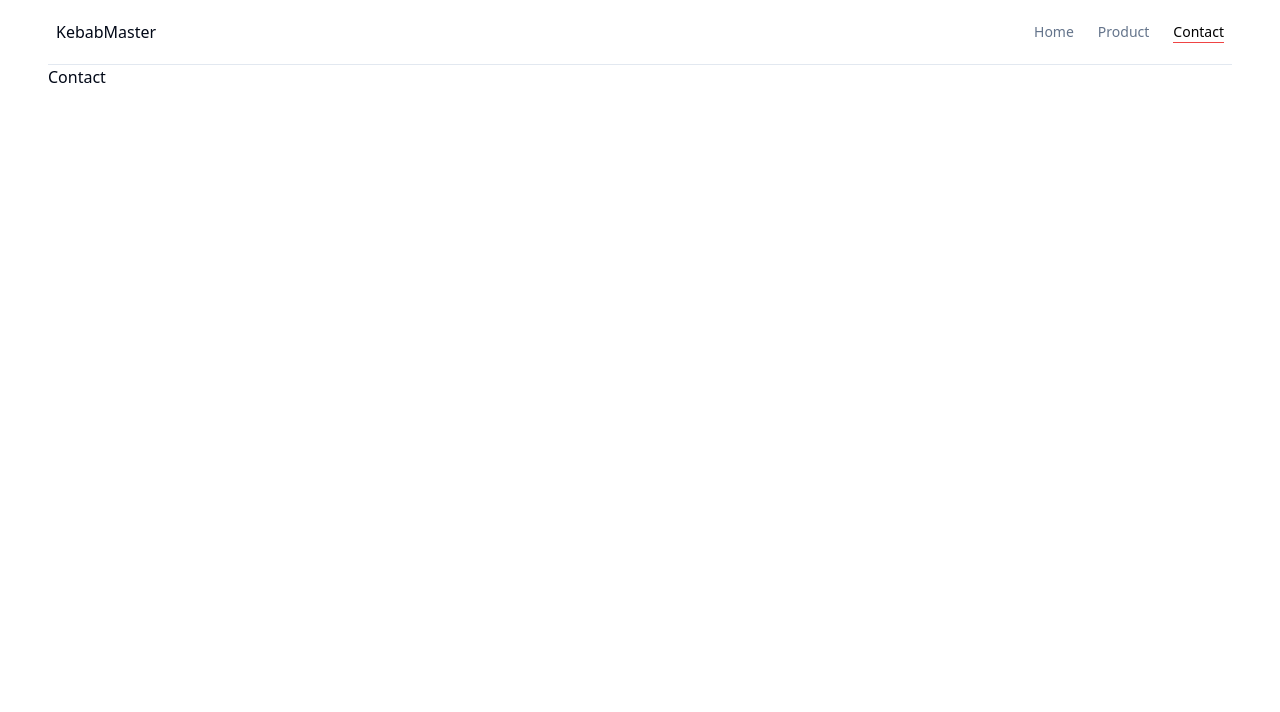
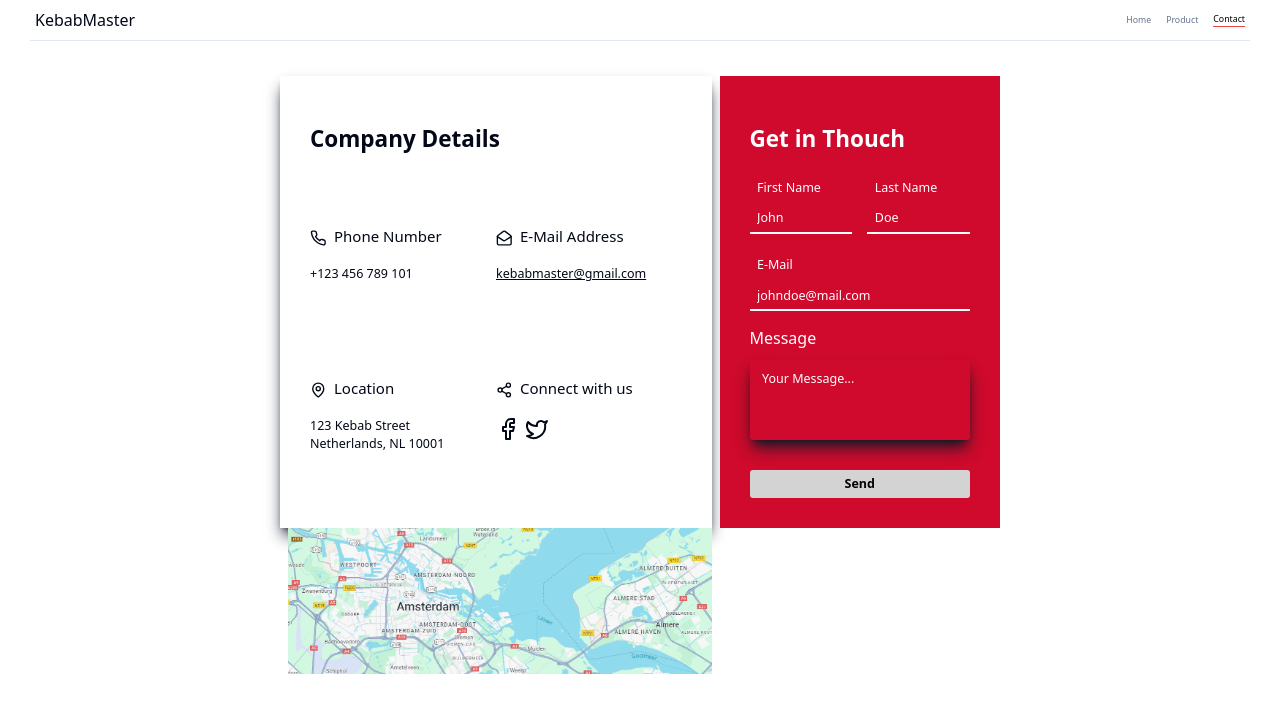
Before and after one commit to kyenideniz/kebab-master, a Next.js app: page /contact in a window 1280 px wide. Shown: the top 712 px of the page. Built offline with nearby package versions, Linux system fonts and the light colour scheme.

Commit message:
before map location, contact ui done

```diff
--- a/app/(routes)/contact/page.tsx
+++ b/app/(routes)/contact/page.tsx
@@ -1,3 +1,99 @@
+import { Button } from "@/components/ui/button";
+import { Input } from "@/components/ui/input";
+import { Textarea } from "@/components/ui/textarea";
+import { Facebook, MailOpen, MapPin, Phone, Share2, Twitter } from "lucide-react";
+import Image from "next/image";
+
 export default function Contact() {
-    return <div>Contact</div>
+    return (
+        <div className="p-2 w-full">
+            <div className="p-12 w-full items-center justify-center flex">
+                <div className="max-w-6xl grid grid-cols-5 w-full space-x-3 relative ">
+                    <div className="col-span-3 grid w-full px-12 pt-12 shadow-lg shadow-gray-800">
+                        <div className="text-4xl font-bold pt-8">
+                            Company Details
+                        </div>
+                        <div className="grid grid-cols-2">
+                            <div className="">
+                                <div className="text-2xl pb-6">
+                                    <Phone className="inline text-2xl pr-3 "/>
+                                    <div className="inline h-[40px] aspect-square">Phone Number</div>
+                                </div>
+                                <div className="text-xl">+123 456 789 101</div>
+                            </div>
+                            <div>
+                                <div className="text-2xl pb-6">
+                                    <MailOpen className="inline text-2xl pr-3 "/>
+                                    <div className="inline h-[40px] aspect-square">E-Mail Address</div>
+                                </div>
+                                <div className="text-xl underline">kebabmaster@gmail.com</div>
+                            </div>
+                        </div>
+                        <div className="grid grid-cols-2 pt-8">
+                            <div>
+                                <div className="text-2xl pb-6">
+                                    <MapPin className="inline text-2xl pr-3 "/>
+                                    <div className="inline h-[40px] aspect-square">Location</div>
+                                </div>
+                                <div className="text-xl">123 Kebab Street <br></br>Netherlands, NL 10001</div>
+                            </div>
+                            <div>
+                                <div className="text-2xl pb-6">
+                                    <Share2  className="inline text-2xl pr-3 "/>
+                                    <div className="inline h-[40px] aspect-square">Connect with us</div>
+                                </div>
+                                <div className="text-xl">
+                                    <Facebook className="inline space-x-2"/>
+                                    <Twitter className="inline ml-2"/>
+                                </div>
+                            </div>
+                        </div>
+
+                    </div>
+                    <div className="col-span-3 row-span-1 row-start-4">
+
+                        <Image
+                            src={"/netherlands.PNG"}
+                            alt={"left"}
+                            width={500}
+                            height={500}
+                            className="w-full h-full"
+                            />
+                    </div>
+                    <div className="col-span-2 bg-[#cf0a2c] p-12 text-white">
+                        <div className="text-4xl font-semibold py-8">
+                            Get in Thouch
+                        </div>
+                        <div className="grid grid-cols-2">
+                            <div className="pb-6 pr-3">
+                                <div className="text-xl pl-3 py-3">First Name</div>
+                                <Input placeholder="John" className="placeholder:font-light font-light text-xl bg-transparent w-full h-12 focus-visible:text-xl placeholder:text-white border-white placeholder:text-xl"/>
+                            </div>
+                            <div className="pb-6 pl-3">
+                                <div className="text-xl pl-3 py-3">Last Name</div>
+                                <Input placeholder="Doe" className="placeholder:font-light font-light text-xl bg-transparent w-full h-12 focus-visible:text-xl placeholder:text-white border-white placeholder:text-xl"/>
+                            </div>
+                        </div>
+                        <div className="pb-6 ">
+                            <div className="text-xl pl-3 py-3">E-Mail</div>
+                            <Input placeholder="johndoe@mail.com" className="placeholder:font-light font-light text-xl placeholeder:underline focus-within:text-white focus-visible:text-xl bg-transparent w-full h-12 placeholder:text-white border-white placeholder:text-xl"/>
+                        </div>
+                        <div>
+                            <div className="pb-4">
+                                Message
+                            </div>
+                            <Textarea
+                                placeholder="Your Message..."
+                                className="text-xl text-white placeholder:font-light font-light placeholder:text-white placeholder:p-2 resize-none bg-transparent border-none shadow-lg shadow-gray-900"
+
+                            />
+                        </div>
+                        <div className="pt-12">
+                            <Button className="w-full bg-[#d3d3d3] hover:bg-[#c0c0c0] font-semibold h-full text-black text-xl">Send</Button>
+                        </div>
+                    </div>
+                </div>
+            </div>
+        </div>
+    )
 }
--- a/app/(routes)/layout.tsx
+++ b/app/(routes)/layout.tsx
@@ -1,4 +1,4 @@
-import { redirect } from "next/navigation"
+import '@/components/ui/emblaCorousel/css/base.css'
 import { Navbar }  from "@/components/navbar";
 
 interface DashboardType {
--- a/app/(routes)/page.tsx
+++ b/app/(routes)/page.tsx
@@ -8,7 +8,6 @@ import { Input } from "@/components/ui/input";
 import { Accordion, AccordionItem, AccordionTrigger } from "@/components/ui/accordion";
 import Image from "next/image";
 
-import '@/components/ui/emblaCorousel/css/base.css'
 import { useTheme } from "next-themes";
 
 export default function Home() {
--- a/components/ui/input.tsx
+++ b/components/ui/input.tsx
@@ -11,7 +11,7 @@ const Input = React.forwardRef<HTMLInputElement, InputProps>(
       <input
         type={type}
         className={cn(
-          "flex h-10 w-full rounded-md border border-input bg-background px-3 py-2 text-sm ring-offset-background file:border-0 file:bg-transparent file:text-sm file:font-medium placeholder:text-muted-foreground focus-visible:outline-none focus-visible:ring-2 focus-visible:ring-ring focus-visible:ring-offset-2 disabled:cursor-not-allowed disabled:opacity-50",
+          "flex h-10 w-full  border-b-2 border-input bg-background px-3 py-2 text-sm file:border-0 file:bg-transparent file:text-sm file:font-medium placeholder:text-muted-foreground focus-visible:outline-none disabled:cursor-not-allowed disabled:opacity-50",
           className
         )}
         ref={ref}
--- /dev/null
+++ b/components/ui/textarea.tsx
@@ -0,0 +1,24 @@
+import * as React from "react"
+
+import { cn } from "@/lib/utils"
+
+export interface TextareaProps
+  extends React.TextareaHTMLAttributes<HTMLTextAreaElement> {}
+
+const Textarea = React.forwardRef<HTMLTextAreaElement, TextareaProps>(
+  ({ className, ...props }, ref) => {
+    return (
+      <textarea
+        className={cn(
+          "flex min-h-[80px] w-full rounded-md border border-input bg-background px-3 py-2 text-sm ring-offset-background placeholder:text-muted-foreground focus-visible:outline-none focus-visible:ring-2 focus-visible:ring-ring focus-visible:ring-offset-2 disabled:cursor-not-allowed disabled:opacity-50",
+          className
+        )}
+        ref={ref}
+        {...props}
+      />
+    )
+  }
+)
+Textarea.displayName = "Textarea"
+
+export { Textarea }
```
Also changed, not shown: public/netherlands.PNG (added).
